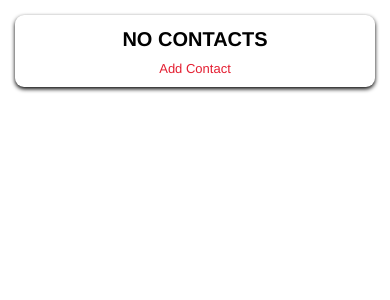
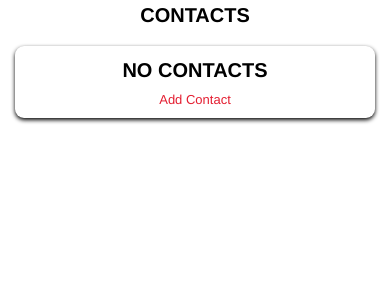
Before and after one commit to hamiltonhart/swd_engineering, a Django app: page /contacts/list/all/ in a window 390 px wide. Shown: the part 91-391 px from the top of the page. Run offline with Django 3.2, Linux system fonts and the light colour scheme; the visitor is signed in with stand-in values (Sample User, id 1); data that the repository does not hold is empty.

Commit message:
Basic Layout of mobile site for Contact List is complete. Need to complete the other views for Contacts.

```diff
--- a/contacts/templates/contacts/contact_list.html
+++ b/contacts/templates/contacts/contact_list.html
@@ -9,20 +9,38 @@
   Contacts
 {% endblock titleblock %}
 
+{% block sortingblock %}
+    <div class="page-heading">
+            <h1>Contacts</h1>
+        </div>
+
+        <!-- <div class="query-options">
+            <a href="#">
+                <div>
+                    <h2>
+                        All Contacts
+                    </h2>
+                </div>
+            </a>
+        </div> -->
+{% endblock sortingblock %}
+
 {% block bodyblock %}
 
     {% if contact_list %}
         {% for contact in contact_list %}
+        <a class="card-link" href="#">
             <div class="contact-card">
                 <div class="main-info">
                     <div class="name-info">
                         <h2>{{contact}}</h2>
                         <p id="contact-company-title">{{contact.company}} &middot; {{contact.title}}</p>
                     </div>
-                    <p>{{contact.phone_number}}</p>
-                    <p>{{contact.email}}</p>
+                        <p>{{contact.phone_number}}</p>
+                        <p>{{contact.email}}</p>
+                    </div>
                 </div>
-            </div>
+            </a>
 
         {% endfor %}
     {% else %}
--- a/static/css/contacts.css
+++ b/static/css/contacts.css
@@ -19,17 +19,23 @@
 }
 
 .contact-card p {
+    margin: 2px 2px 2px 15px;
+}
+
+.main-info > p {
     font-size: 1.3em;
-    margin: 2px 2px 2px 15px;
 }
 
 .name-info {
     display: flex;
+    flex-direction: column;
     margin: 8px;
 }
 
 #contact-company-title {
+    font-size: 1.2em;
     font-style: italic;
+
 }
 
 .main-info {
@@ -72,3 +78,7 @@
     border-radius: 9px;
     color: white;
 }
+
+.card-link {
+    background-color: pink;
+}
--- a/static/css/style.css
+++ b/static/css/style.css
@@ -33,3 +33,39 @@ body {
 .main-wrapper {
     margin: 15px;
 }
+
+.card-link {
+    text-decoration: none;
+    color: inherit;
+}
+
+.card-link > div:hover {
+    border: 3px solid #E41E31;
+}
+
+.page-heading {
+    display: flex;
+    justify-content: center;
+    text-transform: uppercase;
+}
+
+.page-heading h1 {
+    margin:4px;
+    padding:0;
+}
+
+/* .query-options {
+    padding: 5px;
+    margin: 0;
+    border: 1px solid black;
+}
+
+.query-options a{
+    text-decoration: none;
+    text-transform: capitalize;
+}
+
+.query-options h2 {
+    padding: 0;
+    margin: 0;
+} */
--- a/templates/base.html
+++ b/templates/base.html
@@ -44,6 +44,9 @@
 
     {% endblock navblock %}
 
+    {% block sortingblock %}
+
+    {% endblock sortingblock %}
 
     <!-- Body -->
     <div class="main-wrapper">
```
